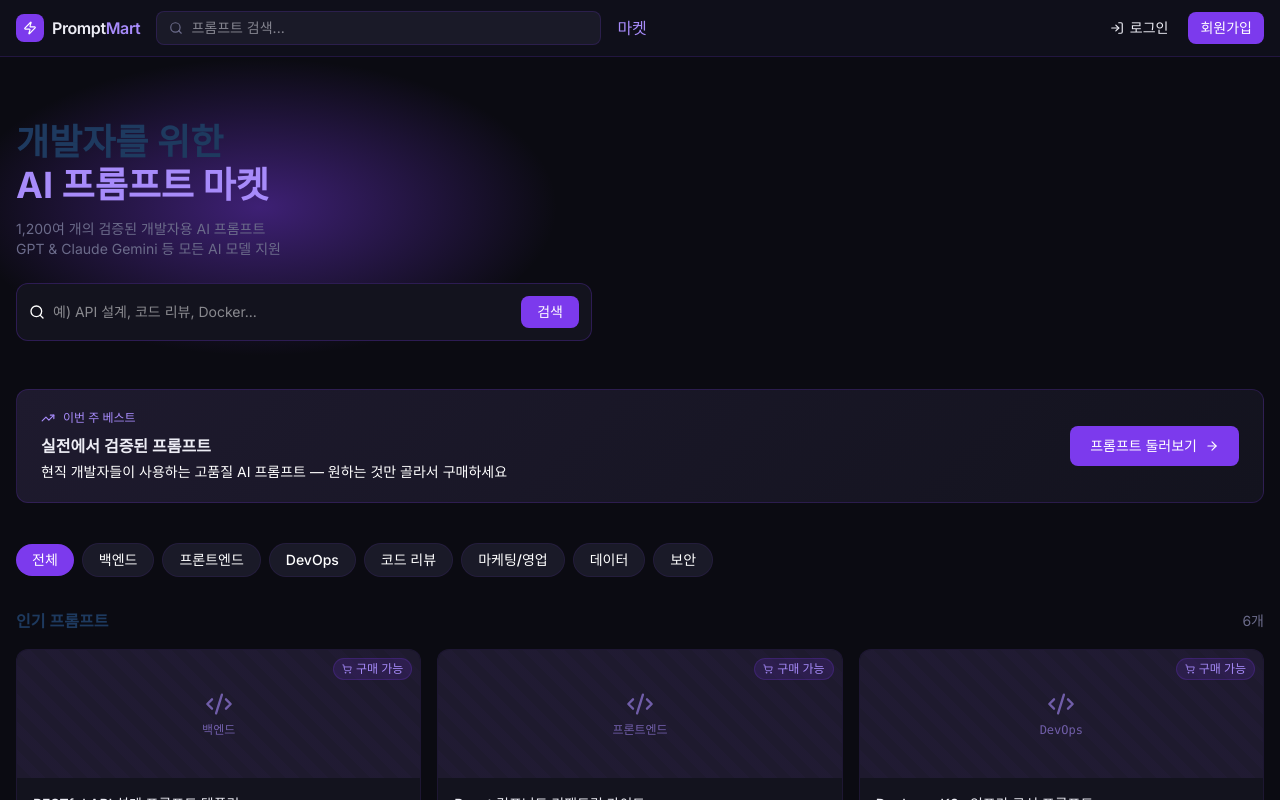
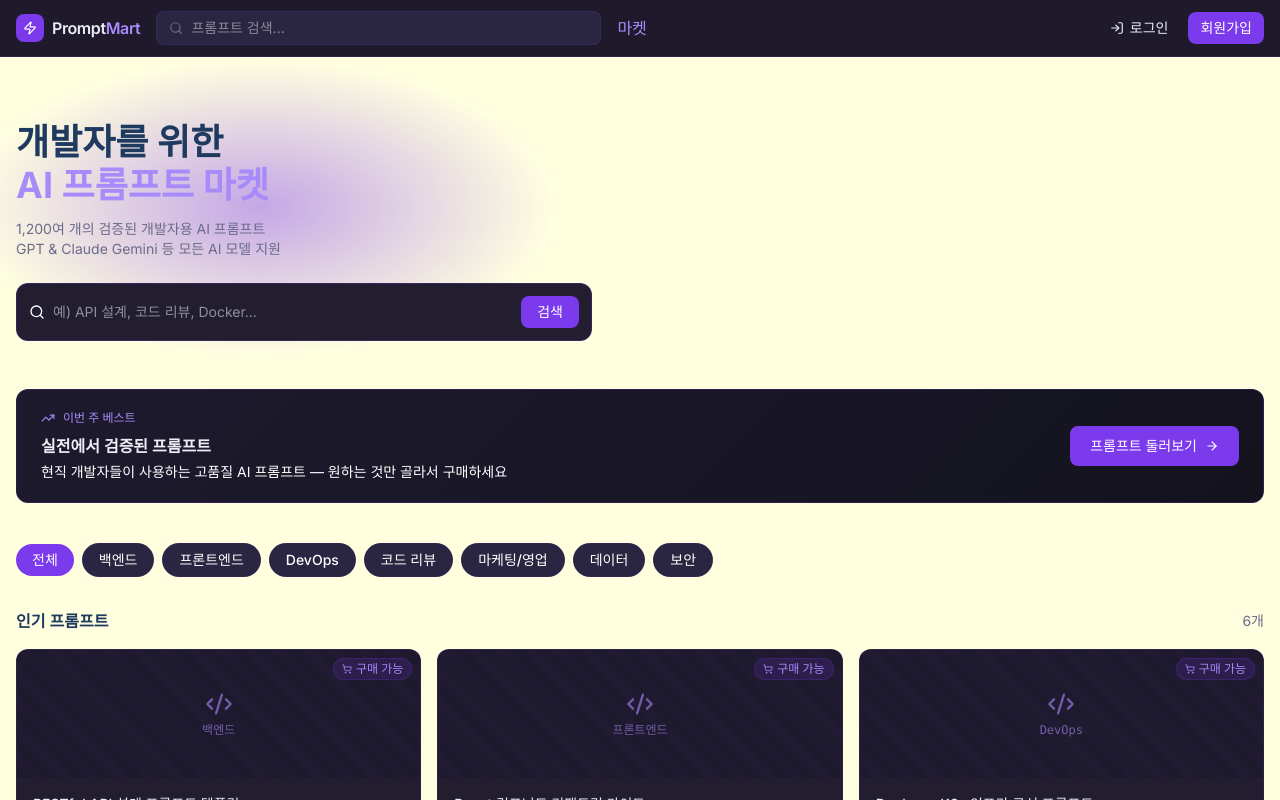
Before and after one commit to Hyemin-Youn/PROMPT_MARKET, a React (Vite) app in the folder frontend/: page / in a window 1280 px wide. Shown: the top 800 px of the page. Built offline with nearby package versions, Linux system fonts and the light colour scheme.

Commit message:
refactor: 배경색 및 테마 색상 수정

```diff
--- a/frontend/src/styles/theme.css
+++ b/frontend/src/styles/theme.css
@@ -9,16 +9,18 @@
    * ==================================================== */
 
   /* === 기본 배경 === */
-  --background: #0b0b12;
+
+  --background: #FFFFE0;
   --background-overlay: rgba(11, 11, 18, 0.85);
   --foreground: #ededf5;
 
+
   /* === 서피스 === */
-  --card: #13131e;
+  --card: #221e30;
   --card-foreground: #ededf5;
-  --sidebar: #0f0f1a;
+  --sidebar: #1e1a2c;
   --sidebar-foreground: #ededf5;
-  --muted: #1a1a28;
+  --muted: #2a2540;
   --muted-foreground: #6b6b8a;
   --secondary: #1e1a2e;
   --secondary-foreground: #c4b5fd;
```
